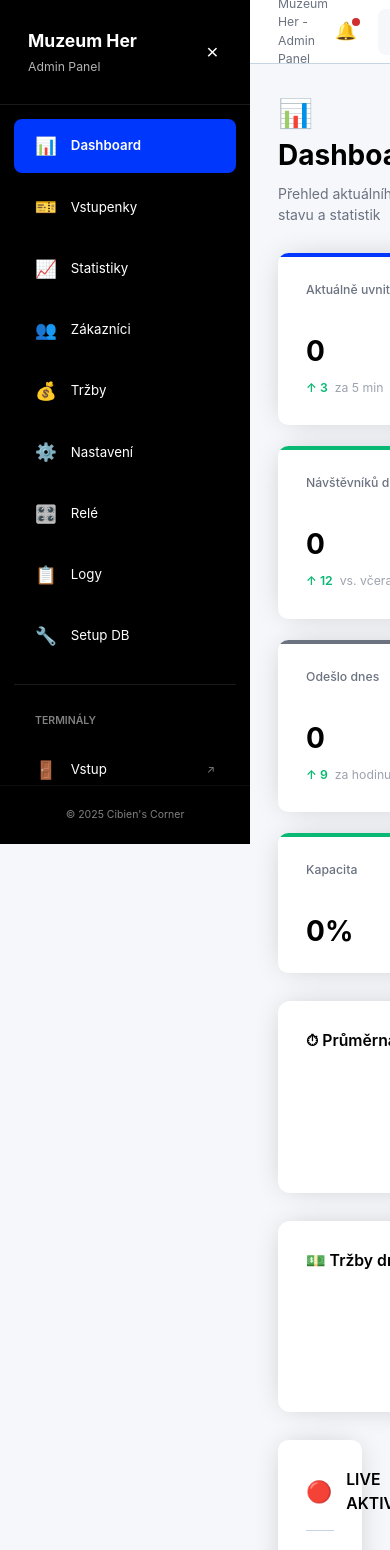
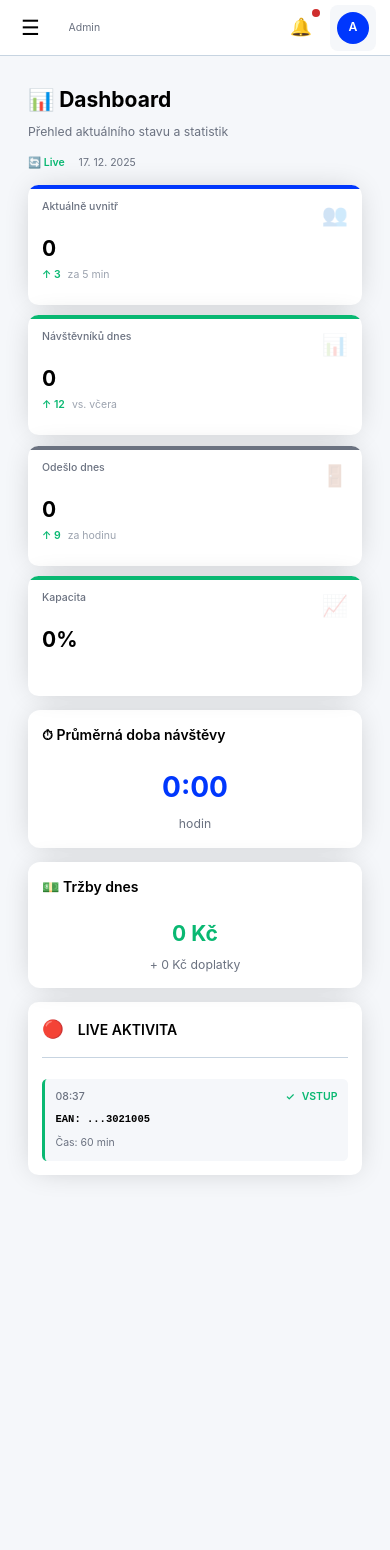
Before and after one commit to SpdVpr/muzeum-her, a React (Vite) app: page /admin in a window 390 px wide. Shown: the top 1550 px of the page. After the commit the page ends 1203 px from the top, so only its background shows below. Built offline with nearby package versions, Linux system fonts and the light colour scheme; no server answers; the database is empty.

Commit message:
Add mobile responsive design for admin panel

```diff
--- a/index.html
+++ b/index.html
@@ -3,8 +3,11 @@
   <head>
     <meta charset="UTF-8" />
     <link rel="icon" type="image/svg+xml" href="/vite.svg" />
-    <meta name="viewport" content="width=device-width, initial-scale=1.0" />
+    <meta name="viewport" content="width=device-width, initial-scale=1.0, maximum-scale=5.0, user-scalable=yes" />
     <meta name="description" content="Muzeum Her - Kiosk System pro správu vstupenek" />
+    <meta name="theme-color" content="#0037FD" />
+    <meta name="apple-mobile-web-app-capable" content="yes" />
+    <meta name="apple-mobile-web-app-status-bar-style" content="black-translucent" />
     <title>Muzeum Her - Kiosk System</title>
   </head>
   <body>
--- a/src/components/admin/AdminLayout.tsx
+++ b/src/components/admin/AdminLayout.tsx
@@ -3,57 +3,99 @@
  * Layout wrapper pro admin stránky
  */
 
-import React, { useState } from 'react';
+import React, { useState, useEffect } from 'react';
 import { Outlet } from 'react-router-dom';
 import { Sidebar } from './Sidebar';
 import { colors } from '../../config/theme';
 
 export const AdminLayout: React.FC = () => {
-  const [sidebarOpen, setSidebarOpen] = useState(true);
+  const [sidebarOpen, setSidebarOpen] = useState(false);
+  const [isMobile, setIsMobile] = useState(false);
+
+  // Detekce mobilního zařízení
+  useEffect(() => {
+    const checkMobile = () => {
+      const mobile = window.innerWidth < 768;
+      setIsMobile(mobile);
+      if (!mobile) {
+        setSidebarOpen(true);
+      }
+    };
+
+    checkMobile();
+    window.addEventListener('resize', checkMobile);
+    return () => window.removeEventListener('resize', checkMobile);
+  }, []);
 
   return (
     <div style={{ display: 'flex', minHeight: '100vh', backgroundColor: colors.background }}>
+      {/* Overlay pro mobilní sidebar */}
+      {isMobile && sidebarOpen && (
+        <div
+          onClick={() => setSidebarOpen(false)}
+          style={{
+            position: 'fixed',
+            top: 0,
+            left: 0,
+            right: 0,
+            bottom: 0,
+            backgroundColor: 'rgba(0, 0, 0, 0.5)',
+            zIndex: 999,
+          }}
+        />
+      )}
+
       {/* Sidebar */}
-      <Sidebar isOpen={sidebarOpen} onClose={() => setSidebarOpen(false)} />
+      <Sidebar
+        isOpen={sidebarOpen}
+        onClose={() => setSidebarOpen(false)}
+        isMobile={isMobile}
+      />
 
       {/* Main content */}
-      <div style={{ flex: 1, display: 'flex', flexDirection: 'column', overflow: 'auto' }}>
+      <div style={{ flex: 1, display: 'flex', flexDirection: 'column', overflow: 'auto', width: isMobile ? '100%' : 'auto' }}>
         {/* Top bar */}
         <header
           style={{
-            height: '64px',
+            height: '56px',
             backgroundColor: colors.white,
             borderBottom: `1px solid ${colors.border}`,
             display: 'flex',
             alignItems: 'center',
             justifyContent: 'space-between',
-            padding: '0 2rem',
+            padding: '0 1rem',
             position: 'sticky',
             top: 0,
             zIndex: 10,
           }}
         >
-          <div style={{ display: 'flex', alignItems: 'center', gap: '1rem' }}>
-            {!sidebarOpen && (
+          <div style={{ display: 'flex', alignItems: 'center', gap: '0.75rem' }}>
             <button
-                onClick={() => setSidebarOpen(true)}
+              onClick={() => setSidebarOpen(!sidebarOpen)}
               style={{
                 background: 'none',
                 border: 'none',
                 fontSize: '1.5rem',
                 cursor: 'pointer',
                 padding: '0.5rem',
+                display: 'flex',
+                alignItems: 'center',
               }}
             >
               ☰
             </button>
-            )}
-            <div style={{ fontSize: '0.875rem', color: colors.textSecondary }}>
-              Muzeum Her - Admin Panel
+            <div style={{
+              fontSize: isMobile ? '0.75rem' : '0.875rem',
+              color: colors.textSecondary,
+              whiteSpace: 'nowrap',
+              overflow: 'hidden',
+              textOverflow: 'ellipsis',
+            }}>
+              {isMobile ? 'Admin' : 'Muzeum Her - Admin Panel'}
             </div>
           </div>
 
-          <div style={{ display: 'flex', alignItems: 'center', gap: '1rem' }}>
+          <div style={{ display: 'flex', alignItems: 'center', gap: isMobile ? '0.5rem' : '1rem' }}>
             {/* Notifications */}
             <button
               style={{
@@ -85,7 +127,7 @@ export const AdminLayout: React.FC = () => {
                 display: 'flex',
                 alignItems: 'center',
                 gap: '0.5rem',
-                padding: '0.5rem 1rem',
+                padding: isMobile ? '0.5rem' : '0.5rem 1rem',
                 backgroundColor: colors.background,
                 borderRadius: '8px',
                 cursor: 'pointer',
@@ -102,17 +144,20 @@ export const AdminLayout: React.FC = () => {
                   justifyContent: 'center',
                   color: colors.white,
                   fontWeight: 600,
+                  fontSize: '0.875rem',
                 }}
               >
                 A
               </div>
+              {!isMobile && (
                 <span style={{ fontSize: '0.875rem', fontWeight: 500 }}>Admin</span>
+              )}
             </div>
           </div>
         </header>
 
         {/* Page content */}
-        <main style={{ flex: 1 }}>
+        <main style={{ flex: 1, padding: isMobile ? '1rem' : '0' }}>
           <Outlet />
         </main>
       </div>
--- a/src/components/admin/LiveActivity.tsx
+++ b/src/components/admin/LiveActivity.tsx
@@ -79,12 +79,14 @@ export const LiveActivity: React.FC<LiveActivityProps> = ({ events, maxItems = 1
     return range.name;
   };
 
+  const isMobile = typeof window !== 'undefined' && window.innerWidth < 640;
+
   return (
     <div
       style={{
         backgroundColor: colors.cardBg,
         borderRadius: borderRadius.lg,
-        padding: spacing.xl,
+        padding: 'clamp(1rem, 3vw, 2rem)',
         boxShadow: shadows.card,
       }}
     >
@@ -99,8 +101,8 @@ export const LiveActivity: React.FC<LiveActivityProps> = ({ events, maxItems = 1
           borderBottom: `1px solid ${colors.border}`,
         }}
       >
-        <span style={{ fontSize: '1.5rem' }}>🔴</span>
-        <h3 style={{ fontSize: '1.125rem', fontWeight: 600, margin: 0 }}>
+        <span style={{ fontSize: 'clamp(1.25rem, 3vw, 1.5rem)' }}>🔴</span>
+        <h3 style={{ fontSize: 'clamp(1rem, 2.5vw, 1.125rem)', fontWeight: 600, margin: 0 }}>
           LIVE AKTIVITA
         </h3>
       </div>
@@ -128,16 +130,63 @@ export const LiveActivity: React.FC<LiveActivityProps> = ({ events, maxItems = 1
                 key={event.id || index}
                 style={{
                   display: 'grid',
-                  gridTemplateColumns: 'auto 1fr auto auto',
-                  gap: spacing.md,
-                  alignItems: 'center',
-                  padding: spacing.md,
+                  gridTemplateColumns: isMobile ? '1fr' : 'auto 1fr auto auto',
+                  gap: spacing.sm,
+                  alignItems: isMobile ? 'flex-start' : 'center',
+                  padding: 'clamp(0.75rem, 2vw, 1rem)',
                   backgroundColor: colors.background,
                   borderRadius: borderRadius.base,
-                  fontSize: '0.875rem',
+                  fontSize: 'clamp(0.75rem, 2vw, 0.875rem)',
                   borderLeft: `3px solid ${eventColor}`,
                 }}
               >
+                {isMobile ? (
+                  // Mobile layout - stacked
+                  <>
+                    <div style={{ display: 'flex', justifyContent: 'space-between', alignItems: 'center' }}>
+                      <div style={{ color: colors.textSecondary, fontWeight: 500 }}>
+                        {formatTime(event.timestamp.toDate())}
+                      </div>
+                      <div
+                        style={{
+                          display: 'flex',
+                          alignItems: 'center',
+                          gap: spacing.sm,
+                          color: eventColor,
+                          fontWeight: 600,
+                        }}
+                      >
+                        <span>{getEventIcon(event.type)}</span>
+                        <span>{getEventLabel(event.type)}</span>
+                      </div>
+                    </div>
+                    <div>
+                      <div style={{ color: colors.textPrimary, fontFamily: 'monospace', fontWeight: 600 }}>
+                        EAN: {formatEAN(event.ean)}
+                      </div>
+                      {ticketName && (
+                        <div style={{ fontSize: '0.7rem', color: colors.textSecondary, marginTop: '2px' }}>
+                          {ticketName}
+                        </div>
+                      )}
+                    </div>
+                    <div style={{ color: colors.textSecondary }}>
+                      {isOverstay ? (
+                        <span style={{ color: colors.error, fontWeight: 600 }}>
+                          ⚠ Doplatek {event.overstayMinutes} min
+                        </span>
+                      ) : event.type === 'ENTRY' ? (
+                        <span>Čas: {event.remainingMinutes} min</span>
+                      ) : event.type === 'CHECK' ? (
+                        <span>Zbývalo: {event.remainingMinutes} min</span>
+                      ) : (
+                        <span>Zbývalo: {event.remainingMinutes} min</span>
+                      )}
+                    </div>
+                  </>
+                ) : (
+                  // Desktop layout - horizontal
+                  <>
                     {/* Time */}
                     <div style={{ color: colors.textSecondary, fontWeight: 500, minWidth: '50px' }}>
                       {formatTime(event.timestamp.toDate())}
@@ -183,6 +232,8 @@ export const LiveActivity: React.FC<LiveActivityProps> = ({ events, maxItems = 1
                         <span>Zbývalo: {event.remainingMinutes} min</span>
                       )}
                     </div>
+                  </>
+                )}
               </div>
             );
           })
--- a/src/components/admin/Sidebar.tsx
+++ b/src/components/admin/Sidebar.tsx
@@ -9,6 +9,7 @@ import { colors, spacing } from '../../config/theme';
 interface SidebarProps {
   isOpen?: boolean;
   onClose?: () => void;
+  isMobile?: boolean;
 }
 
 const navItems = [
@@ -29,7 +30,7 @@ const terminalItems = [
   { path: '/kiosk/exit', icon: '🚶', label: 'Výstup', external: true },
 ];
 
-export const Sidebar: React.FC<SidebarProps> = ({ isOpen = true, onClose }) => {
+export const Sidebar: React.FC<SidebarProps> = ({ isOpen = true, onClose, isMobile = false }) => {
   return (
     <aside
       style={{
@@ -39,10 +40,13 @@ export const Sidebar: React.FC<SidebarProps> = ({ isOpen = true, onClose }) => {
         color: colors.white,
         display: 'flex',
         flexDirection: 'column',
-        transition: 'width 0.3s ease',
+        transition: 'all 0.3s ease',
         overflow: 'hidden',
-        position: 'sticky',
+        position: isMobile ? 'fixed' : 'sticky',
         top: 0,
+        left: 0,
+        zIndex: isMobile ? 1000 : 'auto',
+        boxShadow: isMobile && isOpen ? '2px 0 8px rgba(0, 0, 0, 0.3)' : 'none',
       }}
     >
       {/* Logo */}
--- a/src/components/admin/StatCard.tsx
+++ b/src/components/admin/StatCard.tsx
@@ -33,12 +33,12 @@ export const StatCard: React.FC<StatCardProps> = ({
       style={{
         backgroundColor: colors.cardBg,
         borderRadius: borderRadius.lg,
-        padding: spacing.xl,
+        padding: 'clamp(1rem, 3vw, 2rem)',
         boxShadow: shadows.card,
         display: 'flex',
         flexDirection: 'column',
-        gap: spacing.md,
-        minHeight: '140px',
+        gap: 'clamp(0.5rem, 2vw, 1rem)',
+        minHeight: 'clamp(120px, 20vw, 140px)',
         position: 'relative',
         overflow: 'hidden',
       }}
@@ -63,13 +63,13 @@ export const StatCard: React.FC<StatCardProps> = ({
           alignItems: 'flex-start',
         }}
       >
-        <div style={{ fontSize: '0.875rem', color: colors.textSecondary, fontWeight: 500 }}>
+        <div style={{ fontSize: 'clamp(0.75rem, 2vw, 0.875rem)', color: colors.textSecondary, fontWeight: 500 }}>
           {title}
         </div>
         {icon && (
           <div
             style={{
-              fontSize: '2rem',
+              fontSize: 'clamp(1.5rem, 4vw, 2rem)',
               opacity: 0.2,
             }}
           >
@@ -81,7 +81,7 @@ export const StatCard: React.FC<StatCardProps> = ({
       {/* Value */}
       <div
         style={{
-          fontSize: 'clamp(2rem, 3vw, 2.5rem)',
+          fontSize: 'clamp(1.5rem, 4vw, 2.5rem)',
           fontWeight: 700,
           color: colors.textPrimary,
           lineHeight: 1,
@@ -91,7 +91,7 @@ export const StatCard: React.FC<StatCardProps> = ({
           <div
             style={{
               width: '60%',
-              height: '2rem',
+              height: 'clamp(1.5rem, 4vw, 2rem)',
               backgroundColor: colors.border,
               borderRadius: borderRadius.base,
               animation: 'pulse 1.5s ease-in-out infinite',
@@ -109,7 +109,7 @@ export const StatCard: React.FC<StatCardProps> = ({
             display: 'flex',
             alignItems: 'center',
             gap: spacing.sm,
-            fontSize: '0.875rem',
+            fontSize: 'clamp(0.75rem, 2vw, 0.875rem)',
           }}
         >
           <span
--- a/src/pages/admin/Dashboard.tsx
+++ b/src/pages/admin/Dashboard.tsx
@@ -204,21 +204,23 @@ export const Dashboard: React.FC = () => {
   }, [recentEvents.length, loading]);
 
   return (
-    <div style={{ padding: spacing.xl, maxWidth: '1920px', margin: '0 auto' }}>
+    <div style={{ padding: 'clamp(1rem, 3vw, 2rem)', maxWidth: '1920px', margin: '0 auto' }}>
       {/* Header */}
       <div
         style={{
           display: 'flex',
+          flexDirection: window.innerWidth < 640 ? 'column' : 'row',
           justifyContent: 'space-between',
-          alignItems: 'center',
-          marginBottom: spacing.xl,
+          alignItems: window.innerWidth < 640 ? 'flex-start' : 'center',
+          marginBottom: 'clamp(1rem, 3vw, 2rem)',
+          gap: spacing.md,
         }}
       >
         <div>
-          <h1 style={{ fontSize: '2rem', fontWeight: 700, margin: 0 }}>
+          <h1 style={{ fontSize: 'clamp(1.5rem, 4vw, 2rem)', fontWeight: 700, margin: 0 }}>
             📊 Dashboard
           </h1>
-          <p style={{ color: colors.textSecondary, marginTop: spacing.sm }}>
+          <p style={{ color: colors.textSecondary, marginTop: spacing.sm, fontSize: 'clamp(0.875rem, 2vw, 1rem)' }}>
             Přehled aktuálního stavu a statistik
           </p>
         </div>
@@ -227,7 +229,7 @@ export const Dashboard: React.FC = () => {
             display: 'flex',
             alignItems: 'center',
             gap: spacing.md,
-            fontSize: '0.875rem',
+            fontSize: 'clamp(0.75rem, 2vw, 0.875rem)',
             color: colors.textSecondary,
           }}
         >
@@ -240,9 +242,9 @@ export const Dashboard: React.FC = () => {
       <div
         style={{
           display: 'grid',
-          gridTemplateColumns: 'repeat(auto-fit, minmax(250px, 1fr))',
-          gap: spacing.lg,
-          marginBottom: spacing.xl,
+          gridTemplateColumns: 'repeat(auto-fit, minmax(min(250px, 100%), 1fr))',
+          gap: 'clamp(0.75rem, 2vw, 1.5rem)',
+          marginBottom: 'clamp(1rem, 3vw, 2rem)',
         }}
       >
         <StatCard
@@ -282,9 +284,9 @@ export const Dashboard: React.FC = () => {
       <div
         style={{
           display: 'grid',
-          gridTemplateColumns: 'repeat(auto-fit, minmax(400px, 1fr))',
-          gap: spacing.xl,
-          marginBottom: spacing.xl,
+          gridTemplateColumns: 'repeat(auto-fit, minmax(min(300px, 100%), 1fr))',
+          gap: 'clamp(1rem, 3vw, 2rem)',
+          marginBottom: 'clamp(1rem, 3vw, 2rem)',
         }}
       >
         {/* Průměrná doba návštěvy */}
@@ -292,20 +294,20 @@ export const Dashboard: React.FC = () => {
           style={{
             backgroundColor: colors.cardBg,
             borderRadius: '12px',
-            padding: spacing.xl,
+            padding: 'clamp(1rem, 3vw, 2rem)',
             boxShadow: '0 0 30px -8px rgba(0, 0, 0, 0.24)',
           }}
         >
-          <h3 style={{ fontSize: '1.125rem', fontWeight: 600, marginBottom: spacing.lg }}>
+          <h3 style={{ fontSize: 'clamp(1rem, 2.5vw, 1.125rem)', fontWeight: 600, marginBottom: spacing.lg }}>
             ⏱ Průměrná doba návštěvy
           </h3>
           <div style={{ textAlign: 'center' }}>
-            <div style={{ fontSize: '3rem', fontWeight: 700, color: colors.primary }}>
+            <div style={{ fontSize: 'clamp(2rem, 6vw, 3rem)', fontWeight: 700, color: colors.primary }}>
               {Math.floor(stats.averageVisitMinutes / 60)}:{(stats.averageVisitMinutes % 60)
                 .toString()
                 .padStart(2, '0')}
             </div>
-            <div style={{ color: colors.textSecondary, marginTop: spacing.sm }}>
+            <div style={{ color: colors.textSecondary, marginTop: spacing.sm, fontSize: 'clamp(0.875rem, 2vw, 1rem)' }}>
               hodin
             </div>
           </div>
@@ -316,18 +318,18 @@ export const Dashboard: React.FC = () => {
           style={{
             backgroundColor: colors.cardBg,
             borderRadius: '12px',
-            padding: spacing.xl,
+            padding: 'clamp(1rem, 3vw, 2rem)',
             boxShadow: '0 0 30px -8px rgba(0, 0, 0, 0.24)',
           }}
         >
-          <h3 style={{ fontSize: '1.125rem', fontWeight: 600, marginBottom: spacing.lg }}>
+          <h3 style={{ fontSize: 'clamp(1rem, 2.5vw, 1.125rem)', fontWeight: 600, marginBottom: spacing.lg }}>
             💵 Tržby dnes
           </h3>
           <div style={{ textAlign: 'center' }}>
-            <div style={{ fontSize: '3rem', fontWeight: 700, color: colors.success }}>
+            <div style={{ fontSize: 'clamp(1.5rem, 5vw, 3rem)', fontWeight: 700, color: colors.success }}>
               {stats.todayRevenue.toLocaleString('cs-CZ')} Kč
             </div>
-            <div style={{ color: colors.textSecondary, marginTop: spacing.sm }}>
+            <div style={{ color: colors.textSecondary, marginTop: spacing.sm, fontSize: 'clamp(0.875rem, 2vw, 1rem)' }}>
               + {stats.todayOverstayRevenue} Kč doplatky
             </div>
           </div>
--- a/src/styles/global.css
+++ b/src/styles/global.css
@@ -201,3 +201,101 @@ body {
 ::-webkit-scrollbar-thumb:hover {
   background: #0037FD;
 }
+
+/* ============================================================================
+   MOBILE & TOUCH OPTIMIZATIONS
+   ============================================================================ */
+
+/* Touch-friendly buttons and links */
+@media (max-width: 768px) {
+  button,
+  a,
+  input,
+  select,
+  textarea {
+    min-height: 44px; /* iOS recommended touch target size */
+    min-width: 44px;
+  }
+
+  /* Prevent text selection on touch */
+  body {
+    -webkit-touch-callout: none;
+    -webkit-tap-highlight-color: transparent;
+  }
+
+  /* Better spacing for mobile */
+  .container {
+    padding: 0 1rem;
+  }
+
+  /* Larger tap targets for mobile navigation */
+  nav a,
+  nav button {
+    padding: 0.75rem 1rem;
+  }
+
+  /* Prevent zoom on input focus */
+  input,
+  select,
+  textarea {
+    font-size: 16px !important;
+  }
+
+  /* Hide scrollbars on mobile for cleaner look */
+  ::-webkit-scrollbar {
+    width: 4px;
+    height: 4px;
+  }
+}
+
+/* Tablet optimizations */
+@media (min-width: 769px) and (max-width: 1024px) {
+  .container {
+    padding: 0 1.5rem;
+  }
+}
+
+/* Landscape mobile */
+@media (max-width: 768px) and (orientation: landscape) {
+  html {
+    font-size: 12px;
+  }
+}
+
+/* ============================================================================
+   ADMIN RESPONSIVE TABLES
+   ============================================================================ */
+
+@media (max-width: 768px) {
+  /* Stack table cells vertically on mobile */
+  table {
+    display: block;
+    overflow-x: auto;
+    -webkit-overflow-scrolling: touch;
+  }
+
+  /* Better card layouts on mobile */
+  .stat-card,
+  .card {
+    min-width: 100%;
+  }
+}
+
+/* ============================================================================
+   PRINT STYLES
+   ============================================================================ */
+
+@media print {
+  body {
+    background: white;
+  }
+
+  .no-print {
+    display: none !important;
+  }
+
+  /* Ensure proper page breaks */
+  .page-break {
+    page-break-after: always;
+  }
+}
```
Also changed, not shown: src/pages/admin/Tickets.tsx (+7 -7 lines). Lines whose indentation alone changed are shown as unchanged.
